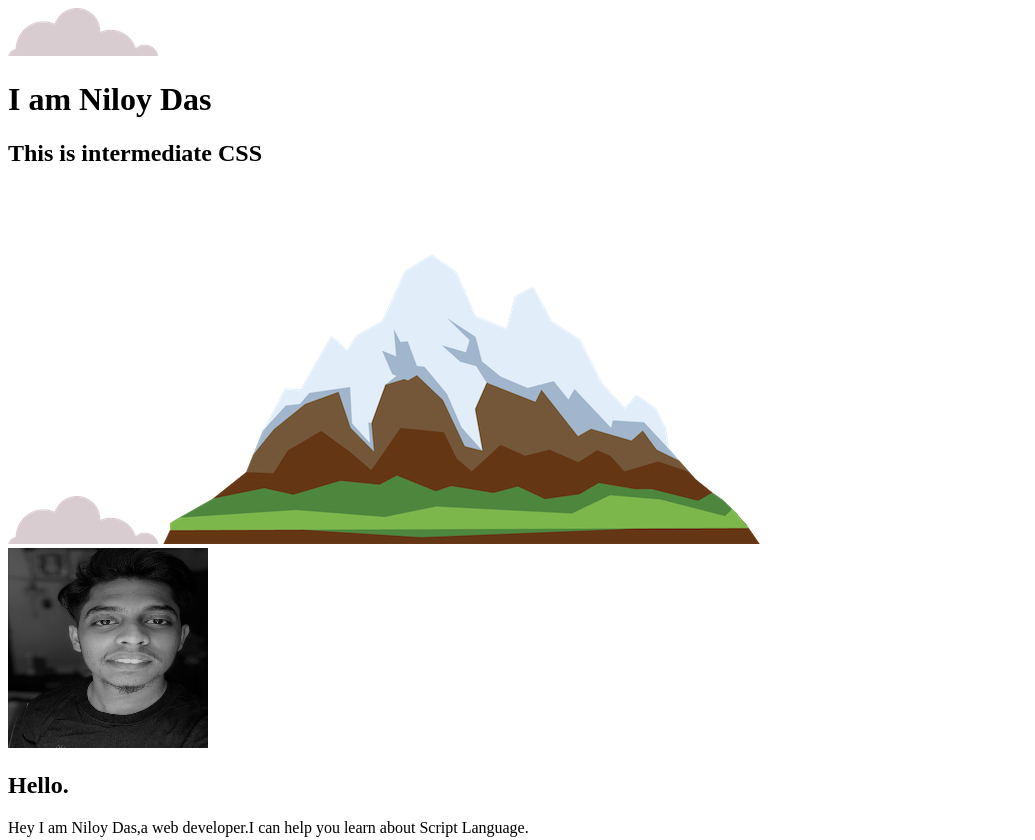
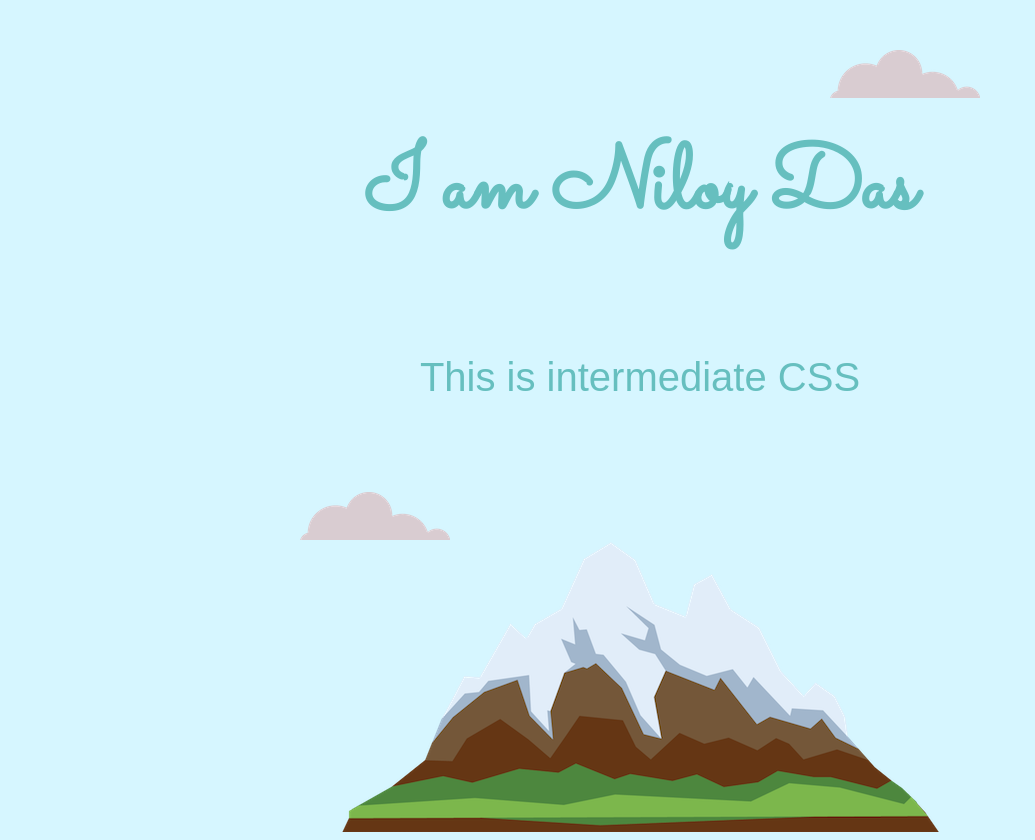
Before and after one commit to dvuevcc/MyFirstSite, a plain HTML site: page index.html in a window 1280 px wide. Shown: the top 840 px of the page, without its empty margins (0-1035 px from the left). Drawn offline with Linux system fonts and the light colour scheme; the site is published under a folder, as on GitHub Pages, so addresses that start at the root find nothing; a web font is replaced by a local one.

Commit message:
Update index.html

```diff
--- a/index.html
+++ b/index.html
@@ -4,7 +4,7 @@
 <head>
   <meta charset="utf-8">
   <title>Level-x CSS</title>
-  <link rel="stylesheet" href="/css1/styles.css">
+  <link rel="stylesheet" href="css1/styles.css">
   <link rel="icon" href="favicon.ico">
   <link href="https://fonts.googleapis.com/css2?family=Birthstone&family=Ephesis&family=Sacramento&display=swap" rel="stylesheet">
 </head>
```
